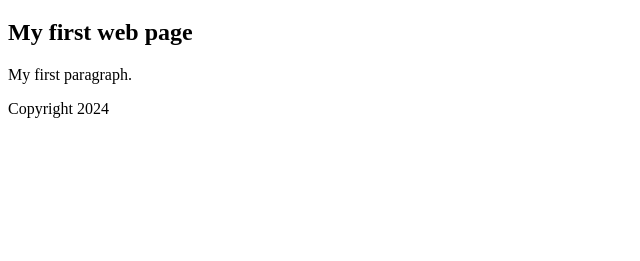
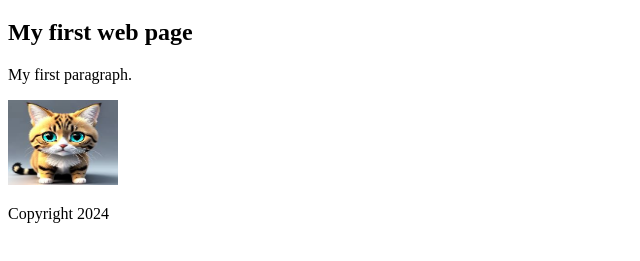
Before and after one commit to Folombas/friendlyHTML, a plain HTML site: page index.html in a window 1280 px wide. Shown: the part 61-322 px from the top of the page, without its empty margins (0-640 px from the left). Drawn offline with Linux system fonts and the light colour scheme.

Commit message:
Add image nice cat

```diff
--- a/index.html
+++ b/index.html
@@ -13,6 +13,12 @@
     </header>
     <h2>My first web page</h2>
     <p>My first paragraph.</p>
+    <img
+        src="cat.jpg"
+        alt="cat"
+        width="110"
+        height="85"
+    />
     <footer>
         <div>
             <p>Copyright 2024</p>
```
Also changed, not shown: cat.jpg (added).
